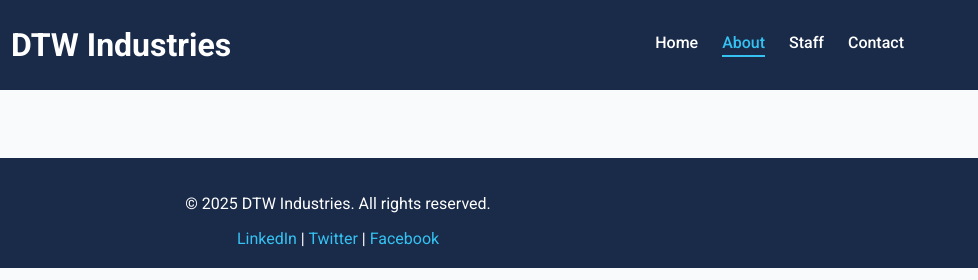
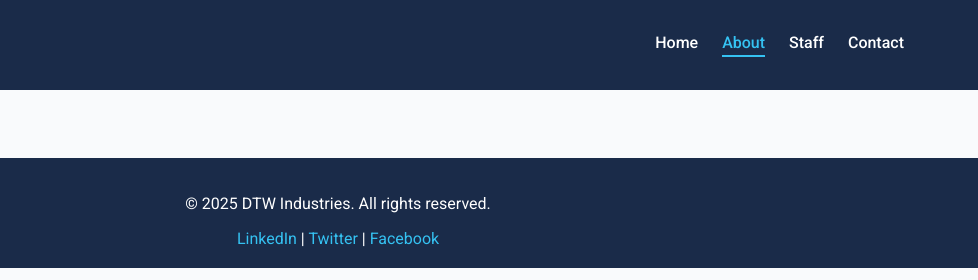
Before and after one commit to staceydtw/dtwindustries.com, a plain HTML site: page site/about.html in a window 1280 px wide. Shown: the full height of the page, 302-1280 px from the left. Drawn offline with Linux system fonts and the light colour scheme.

Commit message:
updating

```diff
--- a/site/about.html
+++ b/site/about.html
@@ -13,7 +13,6 @@
         <div class="container">
             <div class="logo-container">
                 <img src="images/dtwlogo.png" alt="DTW Industries Logo" class="logo">
-                <h1>DTW Industries</h1>
             </div>
             <nav>
                 <a href="index.html">Home</a>
```
Also changed, not shown: site/contact.html (+0 -1 lines), site/index.html (+0 -1 lines), site/staff.html (+0 -1 lines).
